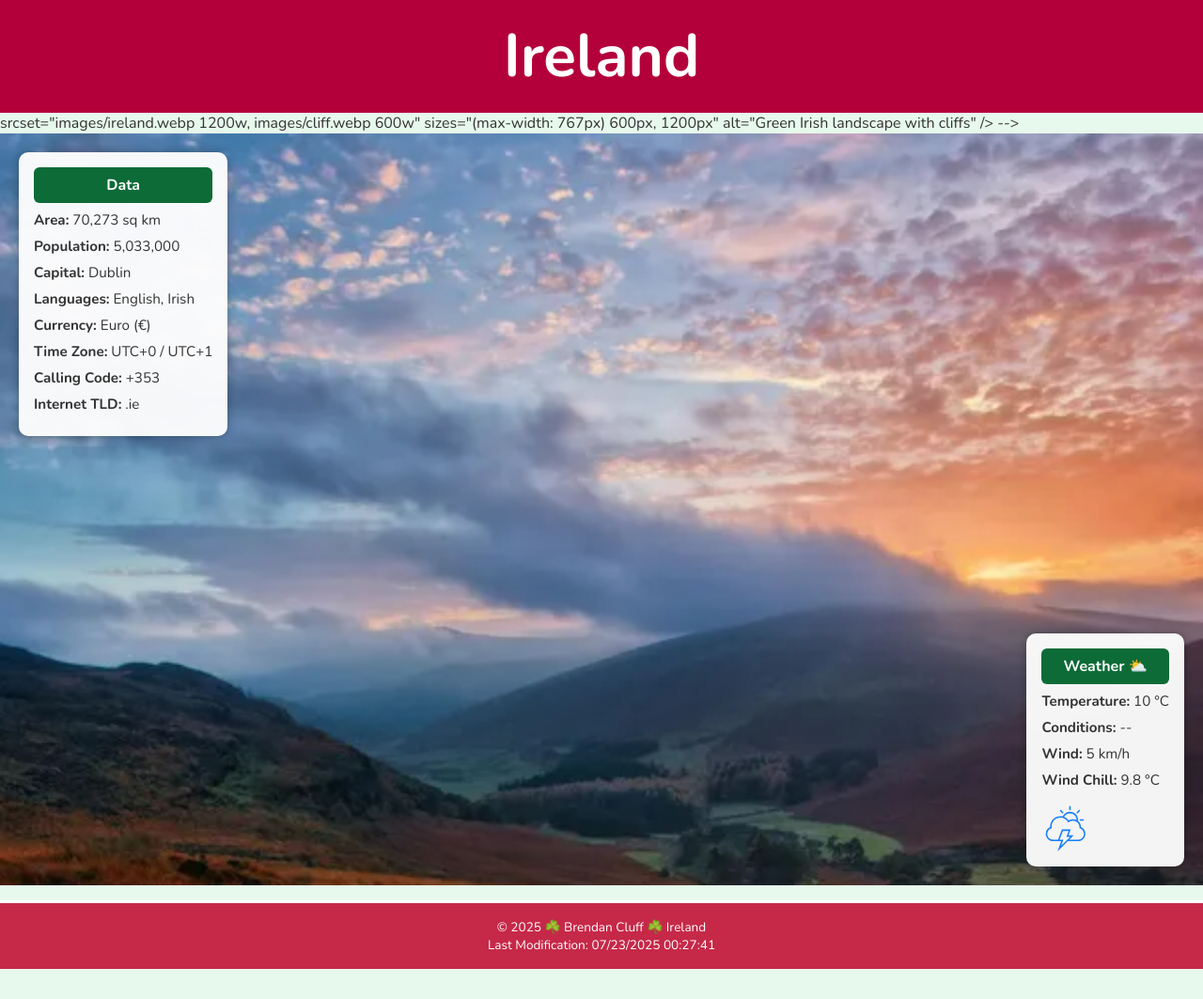
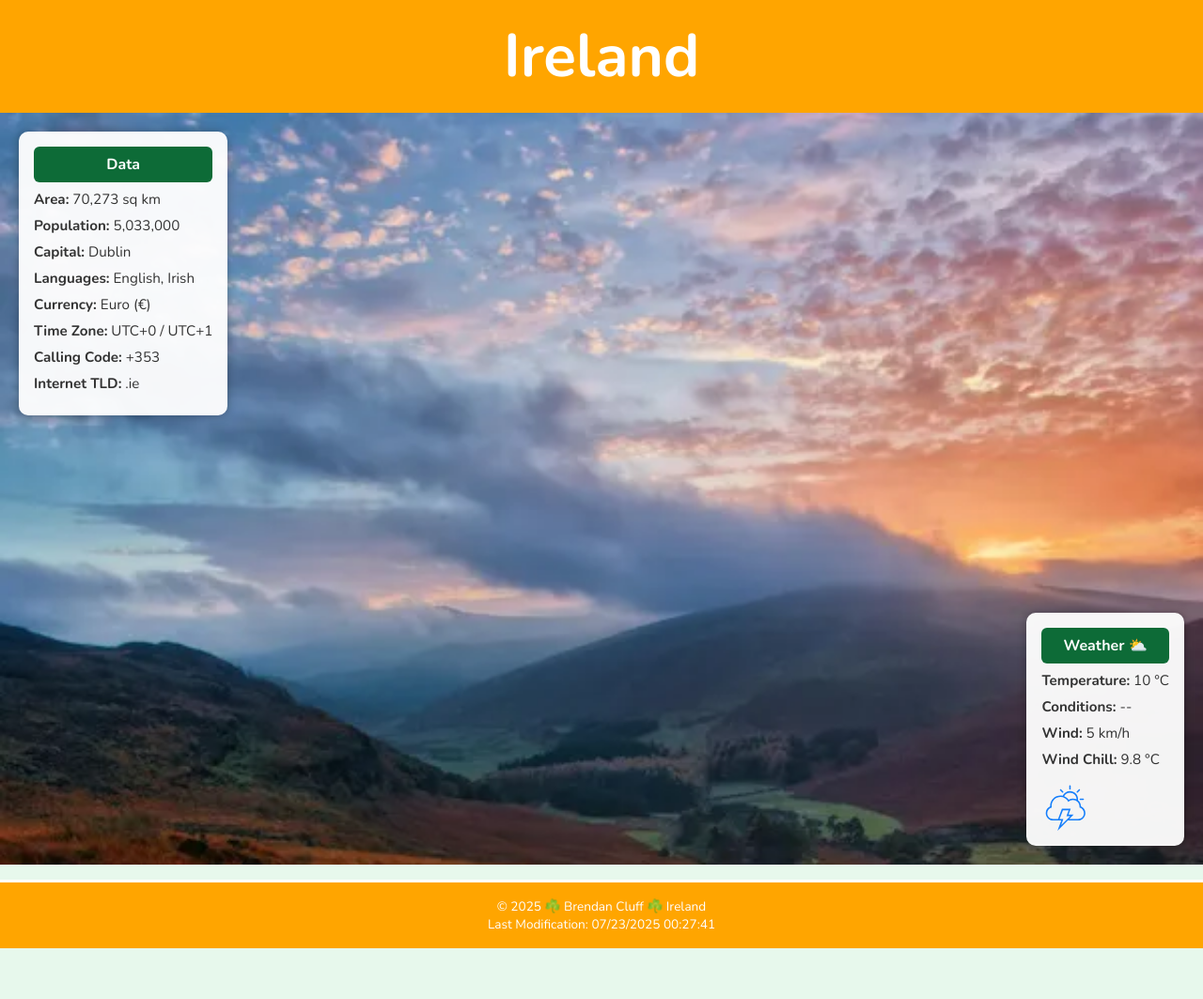
Before and after one commit to brendancluff/tester, a plain HTML site: page place.html in a window 1280 px wide. Shown: the whole page at 94% size. After the commit the page ends 1041 px from the top, so only its background shows below. Drawn offline with nearby package versions, Linux system fonts and the light colour scheme.

Commit message:
color change

```diff
--- a/place.html
+++ b/place.html
@@ -18,14 +18,6 @@
 
     <main class="main-content">
 
-        <!-- <div class="hero" id="hero">
-        <img
-            src="images/ireland.webp"
-            <!-- srcset="images/cliff.webp 600w, images/ireland.webp 1200w" -->
-        srcset="images/ireland.webp 1200w, images/cliff.webp 600w"
-        sizes="(max-width: 767px) 600px, 1200px"
-        alt="Green Irish landscape with cliffs"
-        /> -->
         <div class="hero" id="hero">
             <picture>
                 <source srcset="images/cliff.webp" media="(max-width: 767px)">
@@ -34,7 +26,6 @@
                     style="width: 100%; height: auto;" />
             </picture>
 
-            <!-- Data Box -->
             <section class="data-box" id="dataBox">
                 <div class="section-title">Data</div>
                 <ul>
@@ -49,7 +40,6 @@
                 </ul>
             </section>
 
-            <!-- Weather Box -->
             <section class="weather-box" id="weatherBox">
                 <div class="section-title">
                     Weather <span class="emoji-desktop">⛅</span>
@@ -66,7 +56,6 @@
         </div>
     </main>
 
-    <!-- Footer -->
     <footer class="page-footer">
         &copy; <span id="year"></span> ☘️ Brendan Cluff ☘️ Ireland<br />
         Last Modification: <span id="lastModified"></span>
--- a/scripts/place.js
+++ b/scripts/place.js
@@ -1,15 +1,11 @@
 document.addEventListener('DOMContentLoaded', () => {
-  // Set current year in footer
   document.getElementById("year").textContent = new Date().getFullYear();
 
-  // Set last modified date in footer
   document.getElementById("lastModified").textContent = document.lastModified;
 
-  // Temperature and wind speed (metric units)
   const tempC = 10; // Celsius
   const windSpeedKmh = 5; // km/h
 
-  // Wind chill calculation in Celsius (Canadian formula)
   function calculateWindChillC(temp, speed) {
     if (temp <= 10 && speed > 4.8) {
       const windChill =
@@ -25,13 +21,11 @@ document.addEventListener('DOMContentLoaded', () => {
 
   const windChill = calculateWindChillC(tempC, windSpeedKmh);
 
-  // Insert values into the DOM
   document.getElementById("temp").textContent = `${tempC} °C`;
   document.getElementById("wind").textContent = `${windSpeedKmh} km/h`;
   document.getElementById("windchill").textContent =
     windChill === "N/A" ? windChill : `${windChill} °C`;
 
-  // Optional: Make hero image container full viewport height (desktop only)
   function setHeroHeight() {
     const hero = document.querySelector('.hero');
     if (window.innerWidth > 768) {
--- a/styles/place.css
+++ b/styles/place.css
@@ -1,4 +1,3 @@
-/* Reset and base styles */
 * {
   margin: 0;
   padding: 0;
@@ -13,14 +12,13 @@ body {
 }
 
 .page-header {
-  background-color: #b3003b;
+  background-color: orange;
   color: white;
   text-align: center;
   padding: 1rem 0;
   font-size: 2rem;
 }
 
-/* Hero Section */
 .hero {
   position: relative;
   width: 100%;
@@ -34,7 +32,6 @@ body {
   object-fit: cover;
 }
 
-/* Data & Weather Boxes */
 .data-box, .weather-box {
   background-color: rgba(255, 255, 255, 0.95);
   padding: 1rem;
@@ -66,7 +63,6 @@ body {
   border-radius: 6px;
 }
 
-/* List Styling */
 ul {
   list-style: none;
   padding: 0;
@@ -79,16 +75,14 @@ ul {
   font-size: 0.95rem;
 }
 
-/* Weather Icon for Mobile */
 .weather-icon-mobile {
   display: none;
   margin-top: 1rem;
   max-width: 50px;
 }
 
-/* Footer */
 .page-footer {
-  background-color: #c62848;
+  background-color: orange;
   color: white;
   text-align: center;
   padding: 1rem;
@@ -97,7 +91,6 @@ ul {
   border-top: 3px solid #fff;
 }
 
-/* Responsive Styles */
 @media screen and (max-width: 768px) {
   .hero {
     display: block;
```
